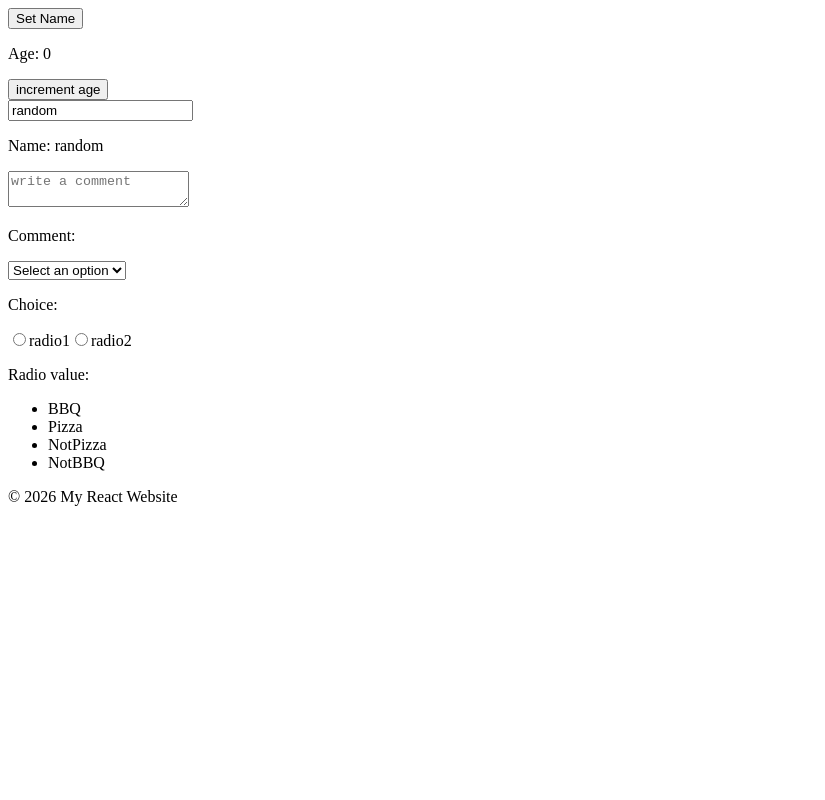
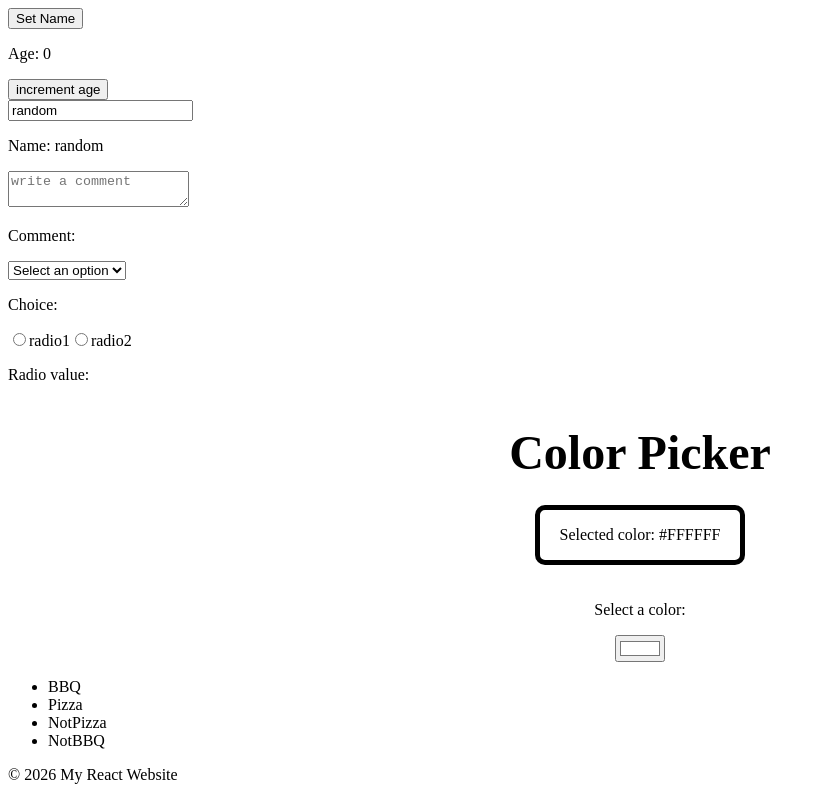
Before and after one commit to comsolodev-1/Learn-React, a React (Vite) app in the folder my-react-app/: page / in a window 1280 px wide. Shown: the part 1276-2076 px from the top of the page, without its empty margins (0-825 px from the left). Before the commit the page ends 1798 px from the top, so only its background shows below. Built offline with nearby package versions, Linux system fonts and the light colour scheme.

Commit message:
added ColorPicker.jsx -> side task for useState

```diff
--- a/my-react-app/src/App.jsx
+++ b/my-react-app/src/App.jsx
@@ -1,3 +1,4 @@
+import ColorPicker from './ColorPicker.jsx'
 import MyNewComponent from './MyNewComponent.jsx'
 import MyComponent from './MyComponent.jsx'
 import List from './List.jsx'
@@ -29,6 +30,7 @@
     <List obj={items} objName="Language"/>
     <MyComponent/>
     <MyNewComponent/>
+    <ColorPicker/>
     <Food/>
     <Footer/>
     </>
--- /dev/null
+++ b/my-react-app/src/ColorPicker.jsx
@@ -0,0 +1,22 @@
+import React, {useState} from 'react'
+
+function ColorPicker(){
+
+    const [color, setColor] = useState("#FFFFFF");
+
+    function handleColor(event){
+        setColor(event.target.value);
+    }
+
+    return(
+        <div className="color-picker-container">
+            <h1>Color Picker</h1>
+            <div className="color-display" style={{backgroundColor: color}}>
+                <p>Selected color: {color}</p>
+            </div>
+            <p>Select a color: </p>
+            <input type="color" value={color} onChange={handleColor}/>
+        </div>
+    );
+}
+export default ColorPicker
--- a/my-react-app/src/index.css
+++ b/my-react-app/src/index.css
@@ -94,3 +94,25 @@
     font-size: 3em;
     cursor: grab;
 }
+
+.color-picker-container{
+    display: flex;
+    flex-direction: column;
+    align-items: center;
+}
+
+.color-picker-container h1{
+    margin: 25px;
+    font-size: 3em;
+}
+
+.color-display{
+    width: 200px;
+    height: 50px;
+    display: flex;
+    justify-content: center;
+    border: 5px solid black;
+    border-radius: 10px;
+    margin-bottom: 20px;
+    transition: 0.25s ease;
+}
```
